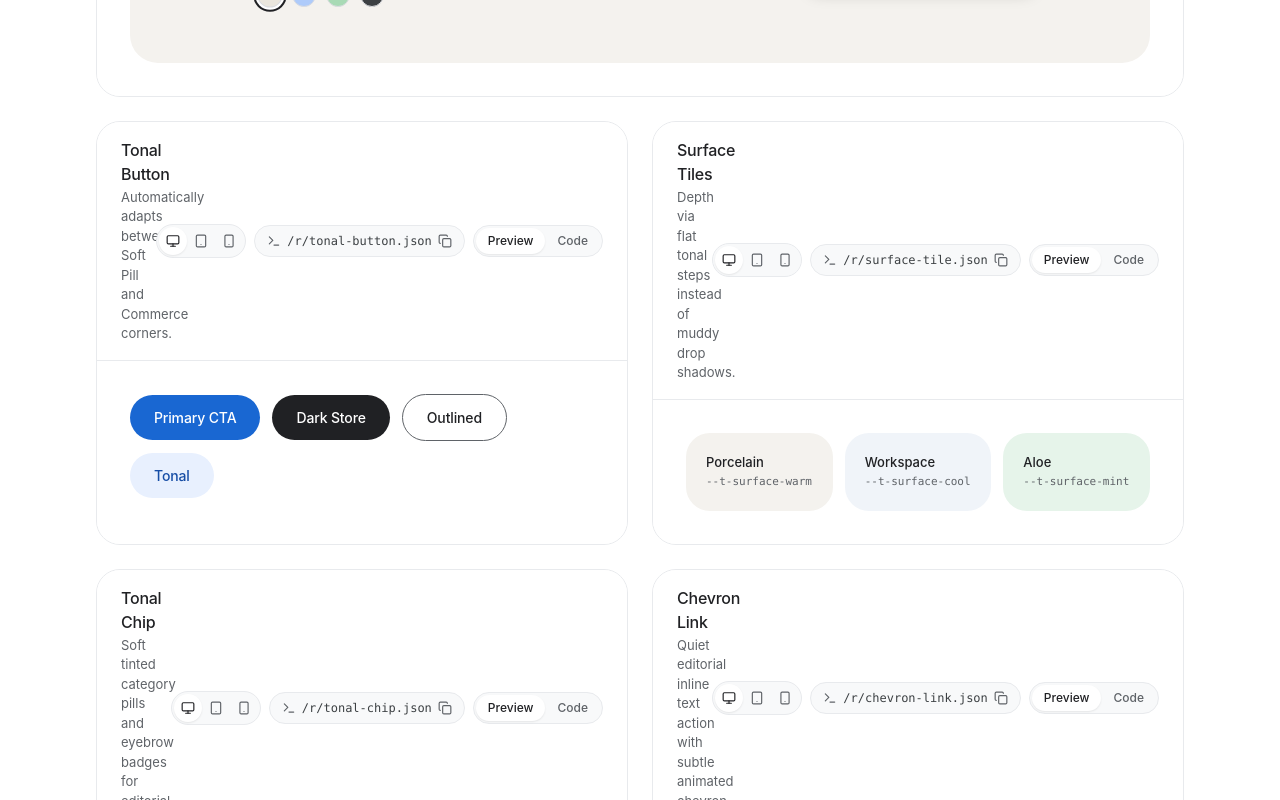
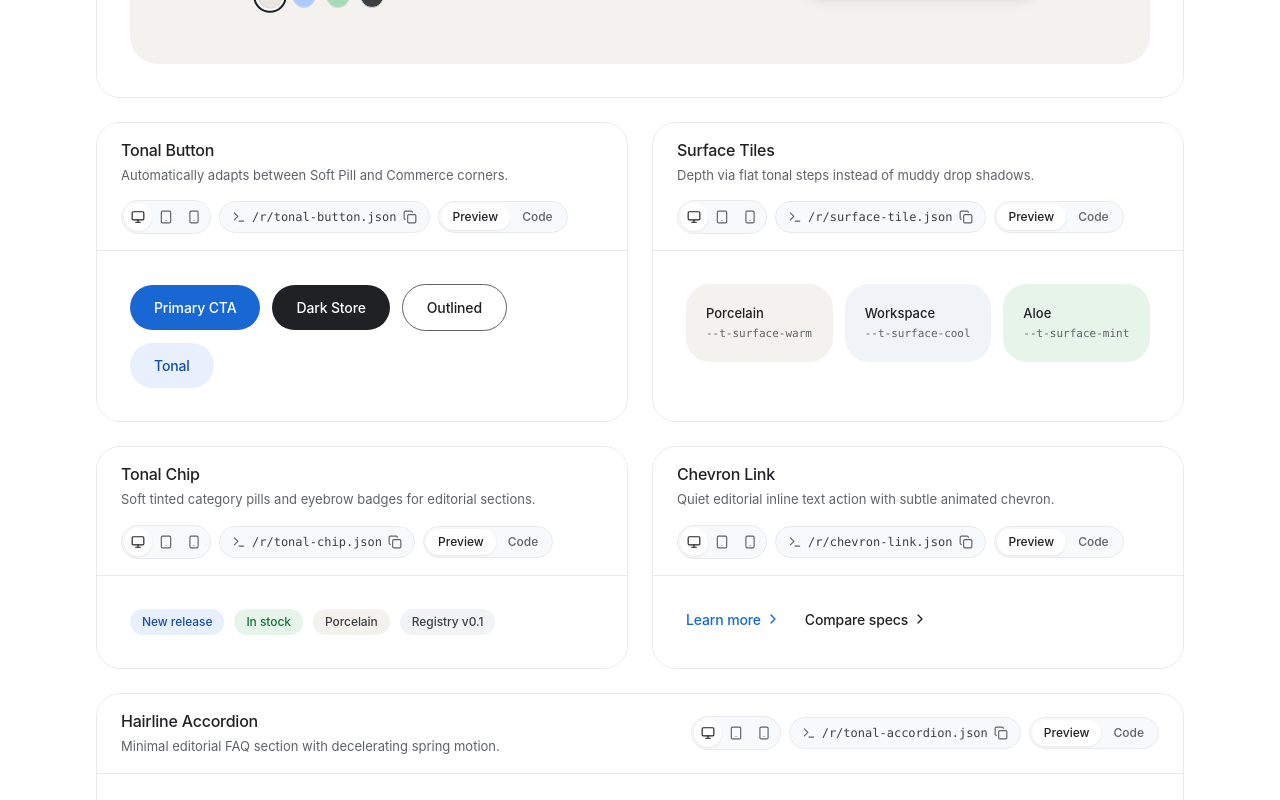
Before and after one commit to 1solomonwakhungu/tonal, a Next.js app: page / in a window 1280 px wide. Shown: the part 2200-3000 px from the top of the page. Built offline with nearby package versions, Linux system fonts and the light colour scheme; a web font is replaced by a local one.

Commit message:
fix: prevent CodePreviewCard header text wrap/overlap in 2-column grid

```diff
--- a/src/components/code-preview-card.tsx
+++ b/src/components/code-preview-card.tsx
@@ -78,22 +78,22 @@ export function CodePreviewCard({
   return (
     <div
       className={cn(
-        "rounded-[var(--t-radius-card)] border border-[var(--t-border-subtle)] bg-[var(--t-bg)] overflow-hidden flex flex-col",
+        "@container rounded-[var(--t-radius-card)] border border-[var(--t-border-subtle)] bg-[var(--t-bg)] overflow-hidden flex flex-col",
         className
       )}
     >
       {/* Header & Toolbar */}
-      <div className="px-5 sm:px-6 py-4 border-b border-[var(--t-border-subtle)] bg-[var(--t-bg)] flex flex-col sm:flex-row sm:items-center justify-between gap-3">
-        <div className="min-w-0">
-          <h3 className="text-[16px] font-medium tracking-[-0.015em] text-[var(--t-ink)]">
+      <div className="px-5 sm:px-6 py-4 border-b border-[var(--t-border-subtle)] bg-[var(--t-bg)] flex flex-col @[720px]:flex-row @[720px]:items-center justify-between gap-3.5">
+        <div className="min-w-0 flex-1">
+          <h3 className="text-[16px] font-medium tracking-[-0.015em] text-[var(--t-ink)] leading-snug">
             {title}
           </h3>
-          <p className="text-[13px] text-[var(--t-ink-muted)] mt-0.5">
+          <p className="text-[13px] text-[var(--t-ink-muted)] mt-1 leading-relaxed">
             {description}
           </p>
         </div>
 
-        <div className="flex flex-wrap items-center gap-2 shrink-0">
+        <div className="flex flex-wrap items-center gap-2 @[720px]:shrink-0">
           {/* Responsive Viewport Toggles */}
           {tab === "preview" && (
             <div
```
